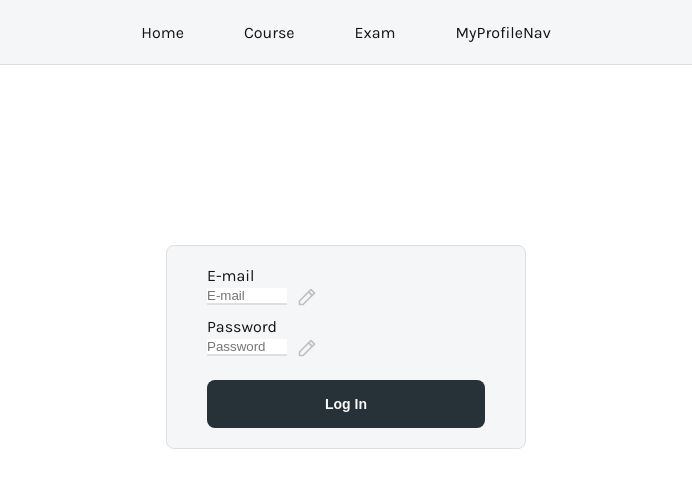
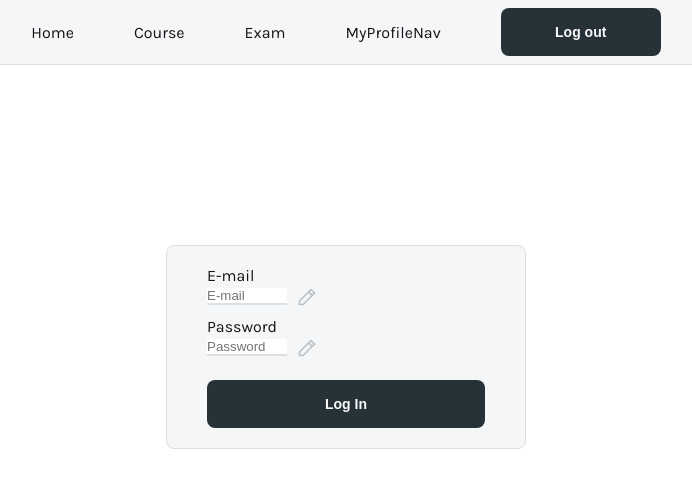
Before and after one commit to mritunjaysaha/final-year-project-fe, a React (Create React App) app: page / in a window 1280 px wide. Shown: the top 488 px of the page, without its empty margins (294-986 px from the left). Built offline with nearby package versions, Linux system fonts and the light colour scheme; no server answers.

Commit message:
added logout button

```diff
--- a/src/Components/Navbar/index.js
+++ b/src/Components/Navbar/index.js
@@ -1,11 +1,19 @@
-import { Link } from "react-router-dom";
+import { Link, useHistory } from "react-router-dom";
+
+import { Button } from "../atoms/button";
 import { MyProfileNav } from "../MyProfile/MyProfileNav";
-
 import { navLinks } from "../../utils/navlinks";
 
 import styles from "./navbar.module.scss";
 
 export function Navbar() {
+    const history = useHistory();
+    function logoutHandler() {
+        console.log("logout handler clicked");
+        localStorage.removeItem("jwtToken");
+        history.push("/");
+    }
+
     return (
         <nav className={styles.nav}>
             <p>
@@ -20,6 +28,9 @@ export function Navbar() {
             <p>
                 <MyProfileNav />
             </p>
+            <p>
+                <Button onClick={logoutHandler}>Log out</Button>
+            </p>
         </nav>
     );
 }
```
